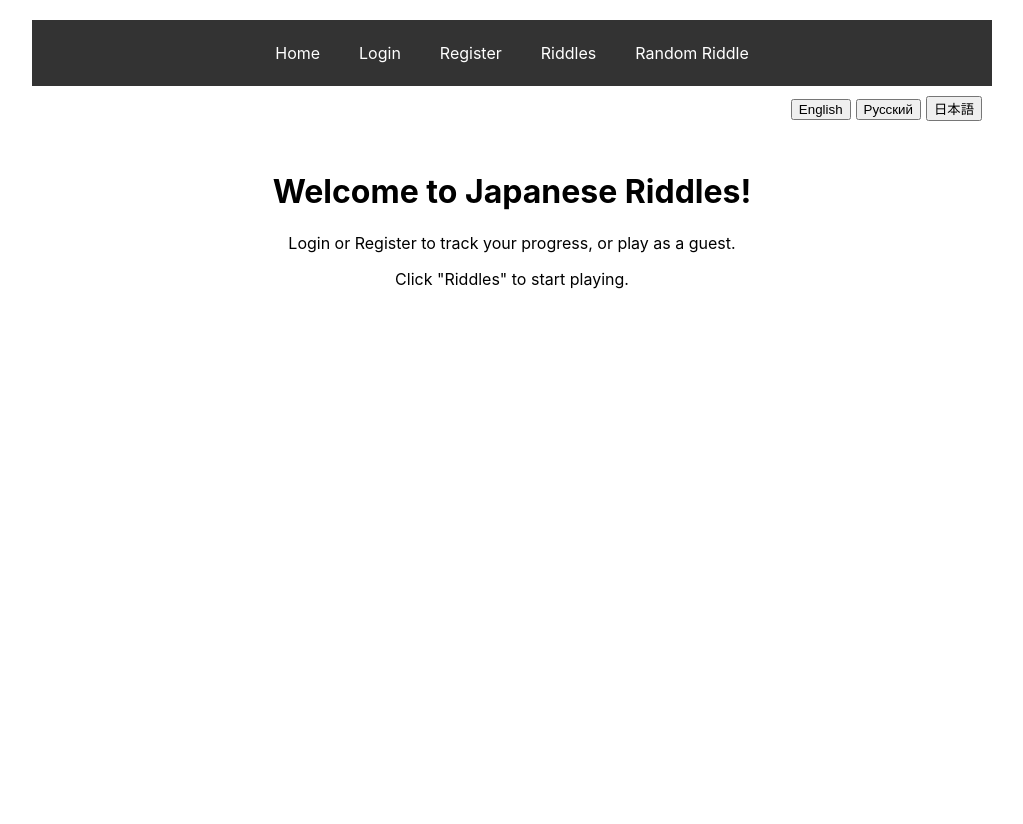
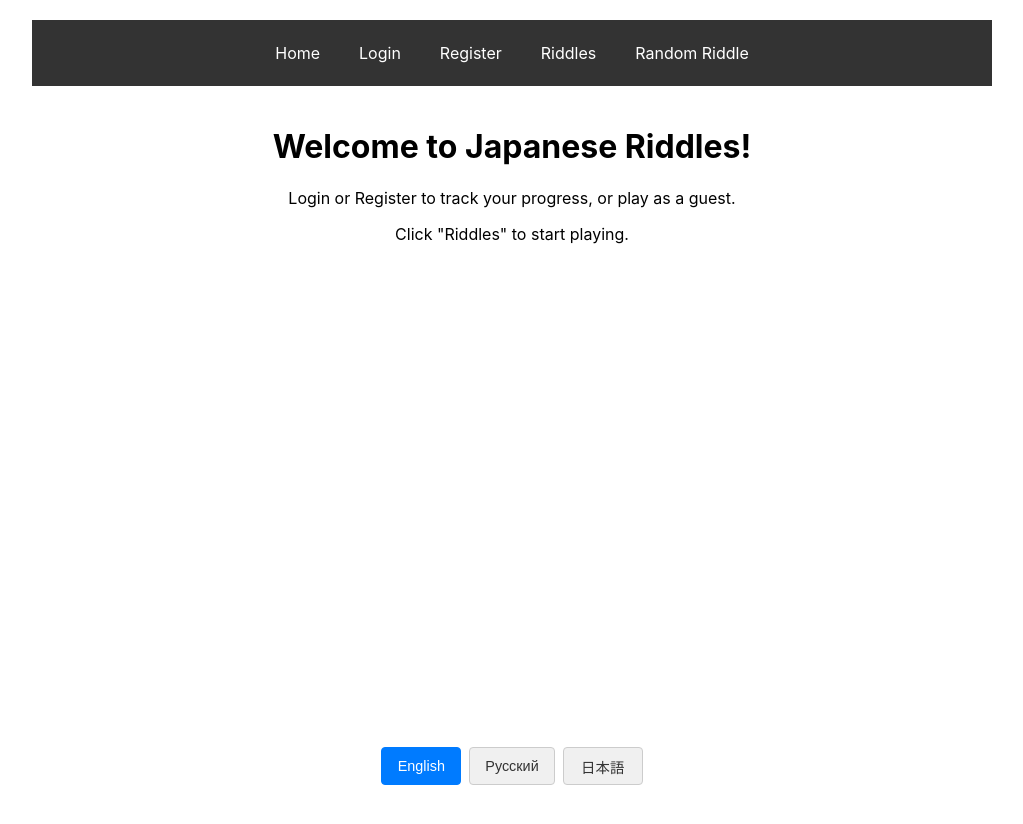
Before and after one commit to ChronoMonochrome/flask-lyrics, a React (Create React App) app in the folder front/: page / in a window 1280 px wide. Shown: the top 824 px of the page, without its empty margins (128-1151 px from the left). Before the commit the page ends 800 px from the top, so only its background shows below. Built offline with nearby package versions, Linux system fonts and the light colour scheme.

Commit message:
languageswitch

```diff
--- a/front/src/App.css
+++ b/front/src/App.css
@@ -212,3 +212,23 @@ form button:hover {
     background-color: #e9e9e9;
     color: #333;
 }
+
+/* front/src/App.css */
+.App {
+  display: flex;
+  flex-direction: column;
+  min-height: 100vh; /* Make sure the app takes at least the full viewport height */
+}
+
+main {
+  flex-grow: 1; /* Allows the main content area to expand and push the footer down */
+  padding: 20px; /* Add some padding around your main content */
+  max-width: 960px; /* Limit content width for better readability */
+  margin: 0 auto; /* Center the content */
+  width: 100%; /* Ensure it takes full width within max-width */
+  box-sizing: border-box; /* Include padding in width calculation */
+}
+
+footer {
+  /* Styles moved to LanguageSwitcher.css for consistency */
+}
--- a/front/src/App.js
+++ b/front/src/App.js
@@ -1,4 +1,5 @@
-import React from 'react';
+// front/src/App.js
+import React, { useEffect } from 'react';
 import { Routes, Route } from 'react-router-dom';
 import './App.css';
 import LoginPage from './components/LoginPage';
@@ -8,26 +9,38 @@ import UserDashboard from './components/UserDashboard';
 import AdminPanel from './components/AdminPanel';
 import RandomRiddlePage from './components/RandomRiddlePage';
 import NavBar from './components/NavBar';
-import { useTranslation } from 'react-i18next'; // Import useTranslation
+import LanguageSwitcher from './components/LanguageSwitcher'; // Import the new component
+import { useTranslation } from 'react-i18next';
 
 function App() {
-  const { t, i18n } = useTranslation(); // Use the hook
+  const { t, i18n } = useTranslation();
 
-  // Function to change language
-  const changeLanguage = (lng) => {
-    i18n.changeLanguage(lng);
-  };
+  // New useEffect for language detection and persistence
+  useEffect(() => {
+    const savedLanguage = localStorage.getItem('i18nextLng');
+    const systemLanguage = navigator.language.toLowerCase();
+
+    if (savedLanguage) {
+      i18n.changeLanguage(savedLanguage);
+    } else {
+      let defaultLang = 'en'; // Default to English
+
+      if (systemLanguage.startsWith('ru')) {
+        defaultLang = 'ru';
+      } else if (systemLanguage.startsWith('ja')) {
+        defaultLang = 'jp'; // Assuming 'jp' is your Japanese code
+      } else if (systemLanguage.startsWith('en')) {
+        defaultLang = 'en';
+      }
+
+      i18n.changeLanguage(defaultLang);
+      localStorage.setItem('i18nextLng', defaultLang); // Save the detected language
+    }
+  }, [i18n]); // Dependency array: re-run only if i18n instance changes
 
   return (
     <div className="App">
       <NavBar />
-
-      {/* Language switcher */}
-      <div style={{ padding: '10px', textAlign: 'right' }}>
-        <button onClick={() => changeLanguage('en')} style={{ marginRight: '5px' }}>English</button>
-        <button onClick={() => changeLanguage('ru')} style={{ marginRight: '5px' }}>Русский</button>
-        <button onClick={() => changeLanguage('jp')}>日本語</button>
-      </div>
 
       <main>
         <Routes>
@@ -46,6 +59,12 @@ function App() {
           <Route path="/random-riddle" element={<RandomRiddlePage />} />
         </Routes>
       </main>
+
+      {/* Language switcher moved to footer-like area */}
+      <footer style={{ marginTop: 'auto', padding: '20px', textAlign: 'center' }}>
+        <LanguageSwitcher />
+        {/* You can add other footer content here if needed */}
+      </footer>
     </div>
   );
 }
--- /dev/null
+++ b/front/src/components/LanguageSwitcher.css
@@ -0,0 +1,40 @@
+/* front/src/components/LanguageSwitcher.css */
+.language-switcher {
+  display: flex; /* Use flexbox for consistent button sizing */
+  justify-content: center; /* Center the buttons */
+  gap: 8px; /* Space between buttons */
+  margin-top: 15px; /* Add some space above the switcher */
+  margin-bottom: 15px; /* Add some space below the switcher */
+}
+
+.language-switcher button {
+  padding: 8px 15px;
+  border: 1px solid #ccc;
+  background-color: #f0f0f0;
+  color: #333;
+  cursor: pointer;
+  border-radius: 4px; /* Slightly rounded corners */
+  font-size: 0.9em; /* Adjust font size if needed */
+  min-width: 80px; /* Ensure consistent width */
+  box-sizing: border-box; /* Include padding and border in the element's total width and height */
+  height: 38px; /* Fixed height for consistency */
+  display: flex; /* Make content vertically centered */
+  align-items: center; /* Vertically align text */
+  justify-content: center; /* Horizontally align text */
+  transition: background-color 0.2s, border-color 0.2s; /* Smooth transition */
+}
+
+.language-switcher button:hover {
+  background-color: #e0e0e0;
+}
+
+.language-switcher button.active {
+  background-color: #007bff; /* Highlight active language */
+  color: white;
+  border-color: #007bff;
+}
+
+.language-switcher button:disabled {
+  opacity: 0.6;
+  cursor: not-allowed;
+}
--- /dev/null
+++ b/front/src/components/LanguageSwitcher.js
@@ -0,0 +1,38 @@
+// front/src/components/LanguageSwitcher.js
+import React from 'react';
+import { useTranslation } from 'react-i18next';
+import './LanguageSwitcher.css'; // Create this CSS file for styling
+
+const LanguageSwitcher = () => {
+  const { i18n } = useTranslation();
+
+  const changeLanguage = (lng) => {
+    i18n.changeLanguage(lng);
+    localStorage.setItem('i18nextLng', lng); // Store selected language
+  };
+
+  return (
+    <div className="language-switcher">
+      <button
+        onClick={() => changeLanguage('en')}
+        className={i18n.language === 'en' ? 'active' : ''}
+      >
+        English
+      </button>
+      <button
+        onClick={() => changeLanguage('ru')}
+        className={i18n.language === 'ru' ? 'active' : ''}
+      >
+        Русский
+      </button>
+      <button
+        onClick={() => changeLanguage('jp')}
+        className={i18n.language === 'jp' ? 'active' : ''}
+      >
+        日本語
+      </button>
+    </div>
+  );
+};
+
+export default LanguageSwitcher;
```
